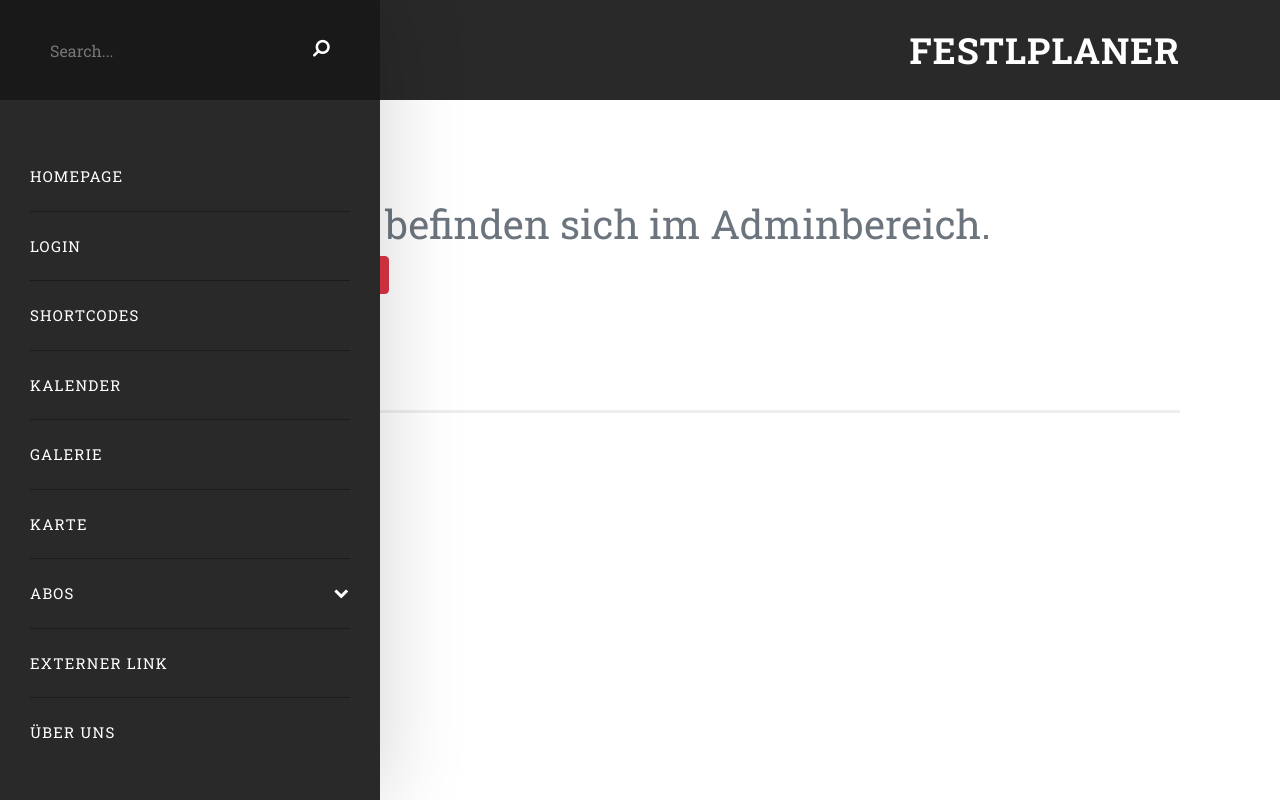
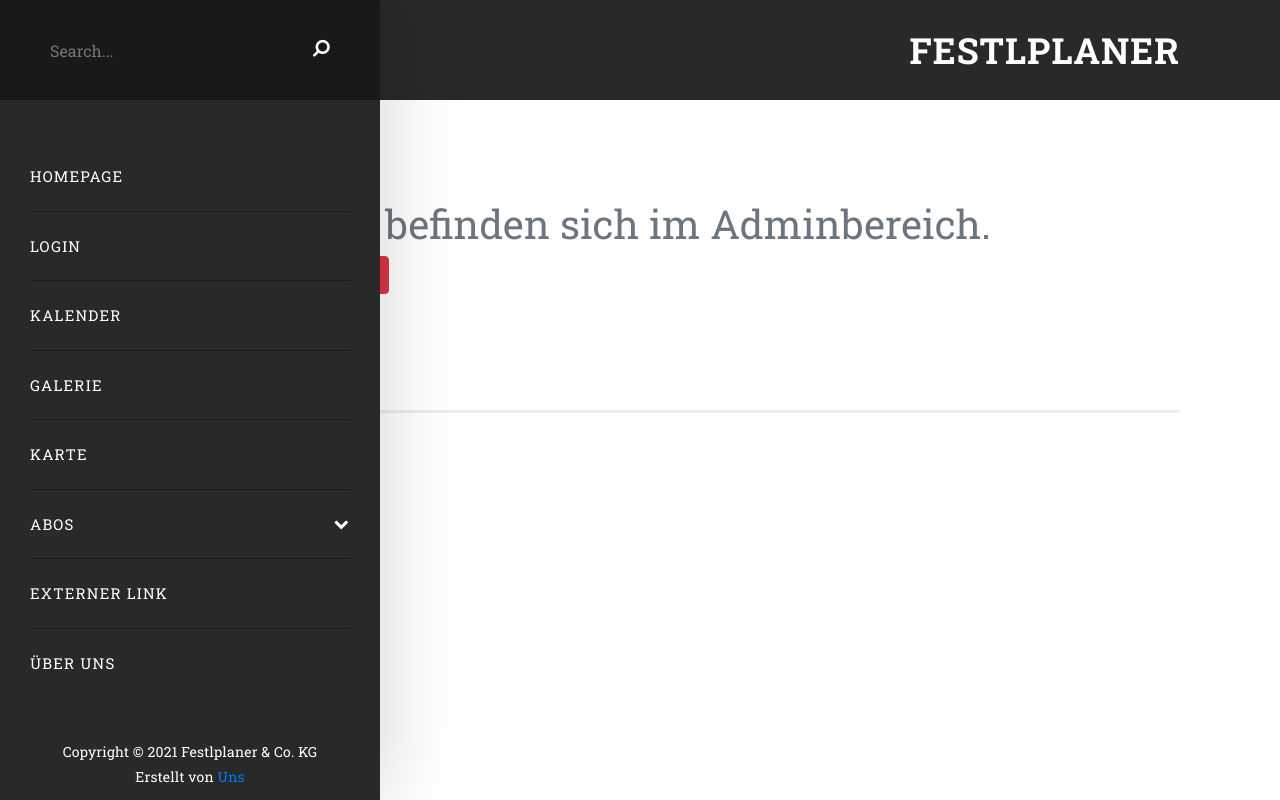
Before and after one commit to bububabaa/festlplaner, a PHP site: page /admin.php in a window 1280 px wide. Run offline with PHP 8.4, Linux system fonts and the light colour scheme; the visitor is signed in with stand-in values (Sample User, id 1).

Commit message:
template änderungen

```diff
--- a/templates/templateSidebar.php
+++ b/templates/templateSidebar.php
@@ -16,7 +16,6 @@
             <ul>
                 <li><a href="index.php">Homepage</a></li>
                 <li><a href="login.php">Login</a></li>
-                <li><a href="shortcodes.php">Shortcodes</a></li>
                 <li><a href="kalender.php">Kalender</a></li>
                 <li><a href="galerie.php">Galerie</a></li>
                 <li><a href="karte.php">Karte</a></li>
```
